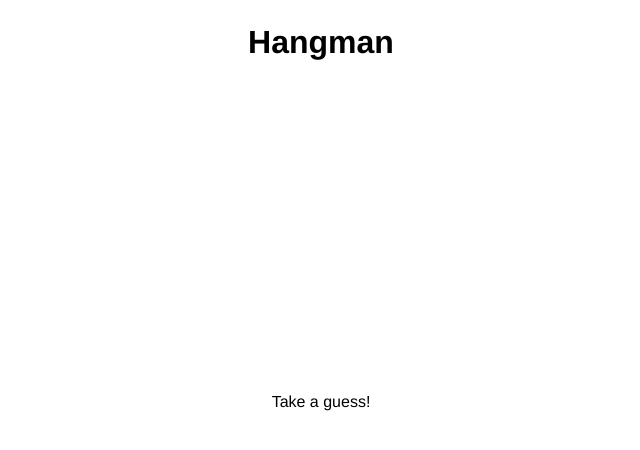
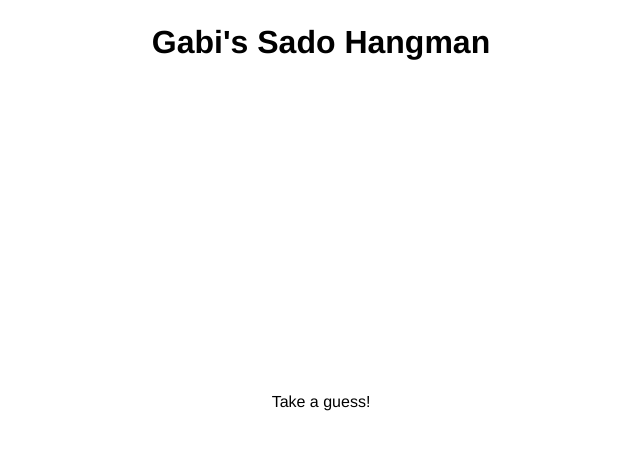
Before and after one commit to portsoc/hangman-in-branches, a website with bundled scripts: page client/index.html in a window 1280 px wide. Shown: the whole page, without its empty margins (319-959 px from the left). Built offline with nearby package versions, Linux system fonts and the light colour scheme; files whose address does not match are found by name.

Commit message:
Update index.html

```diff
--- a/client/index.html
+++ b/client/index.html
@@ -1,11 +1,11 @@
 <!DOCTYPE html>
 <meta charset="UTF-8" />
 <meta name="viewport" content="width=device-width, initial-scale=1.0" />
-<title>Gabi's sado hangman site</title>
+<title>The hangman site</title>
 <script src="index.js" type="module"></script>
 <link rel="stylesheet" href="index.css" />
 <main>
-  <h1>Hangman</h1>
+  <h1>Gabi's Sado Hangman</h1>
   <section id="noose">
     <canvas id="canvas" width="150" height="200"></canvas>
   </section>
```
